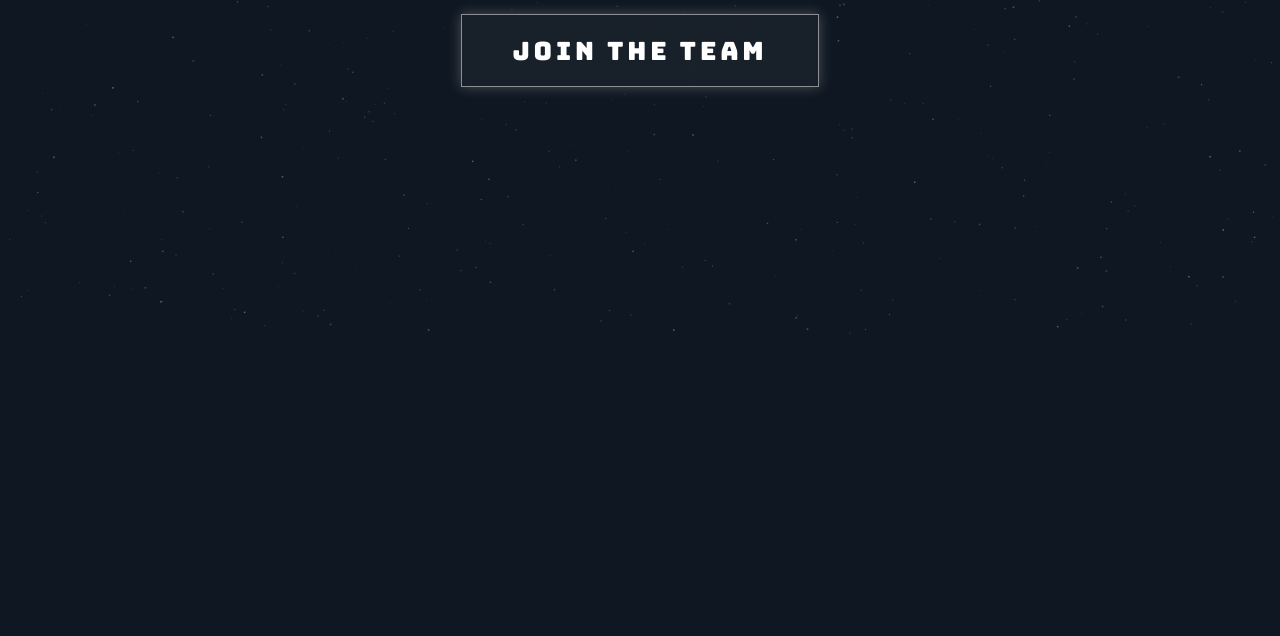
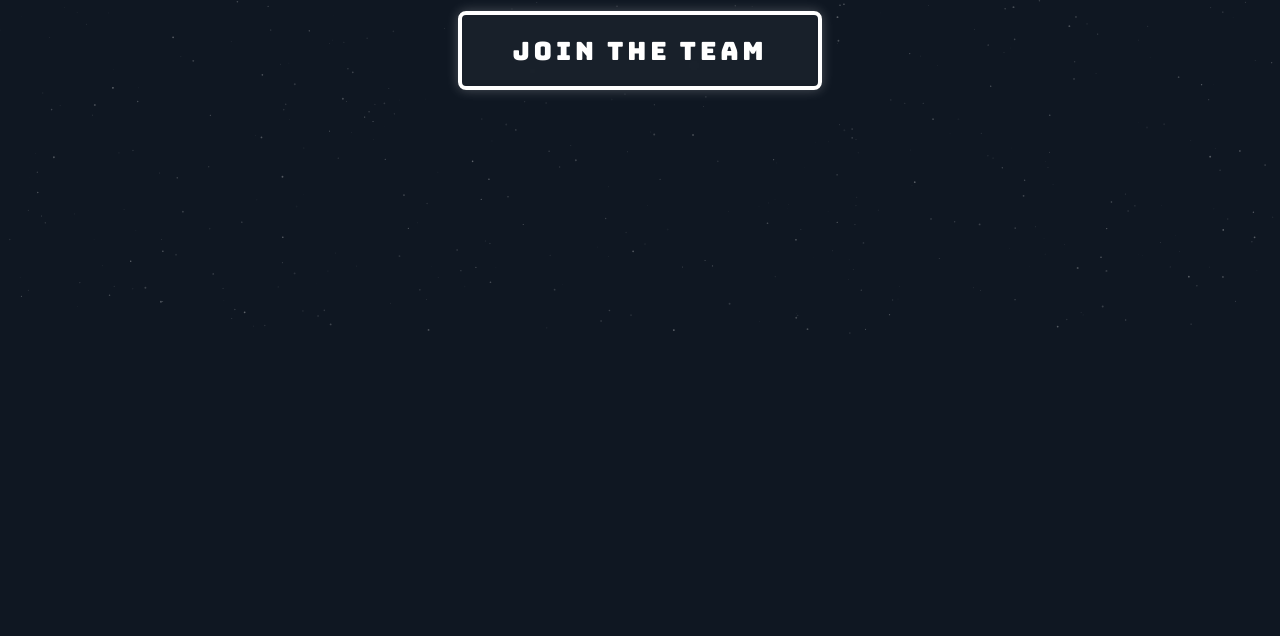
Before and after one commit to dkhdev25/Team-Akari-Website, a website built with Vite: page index.html in a window 1280 px wide. Shown: the part 464-1100 px from the top of the page. Built offline with nearby package versions, Linux system fonts and the light colour scheme.

Commit message:
fix: completely finished button

```diff
--- a/style.css
+++ b/style.css
@@ -99,8 +99,10 @@ body{
 
     color: #ffffff;
     background: rgba(255, 255, 255, 0.04);
-    border: 1px solid rgba(255, 255, 255, 0.5);
-    backdrop-filter: blur(4px);
+
+    border: 4px solid rgba(255, 255, 255, 1);
+    border-radius: 8px;
+    backdrop-filter: blur(3px);
 
     box-shadow: 0 0 12px rgba(255, 255, 255, 0.25);
 
```
